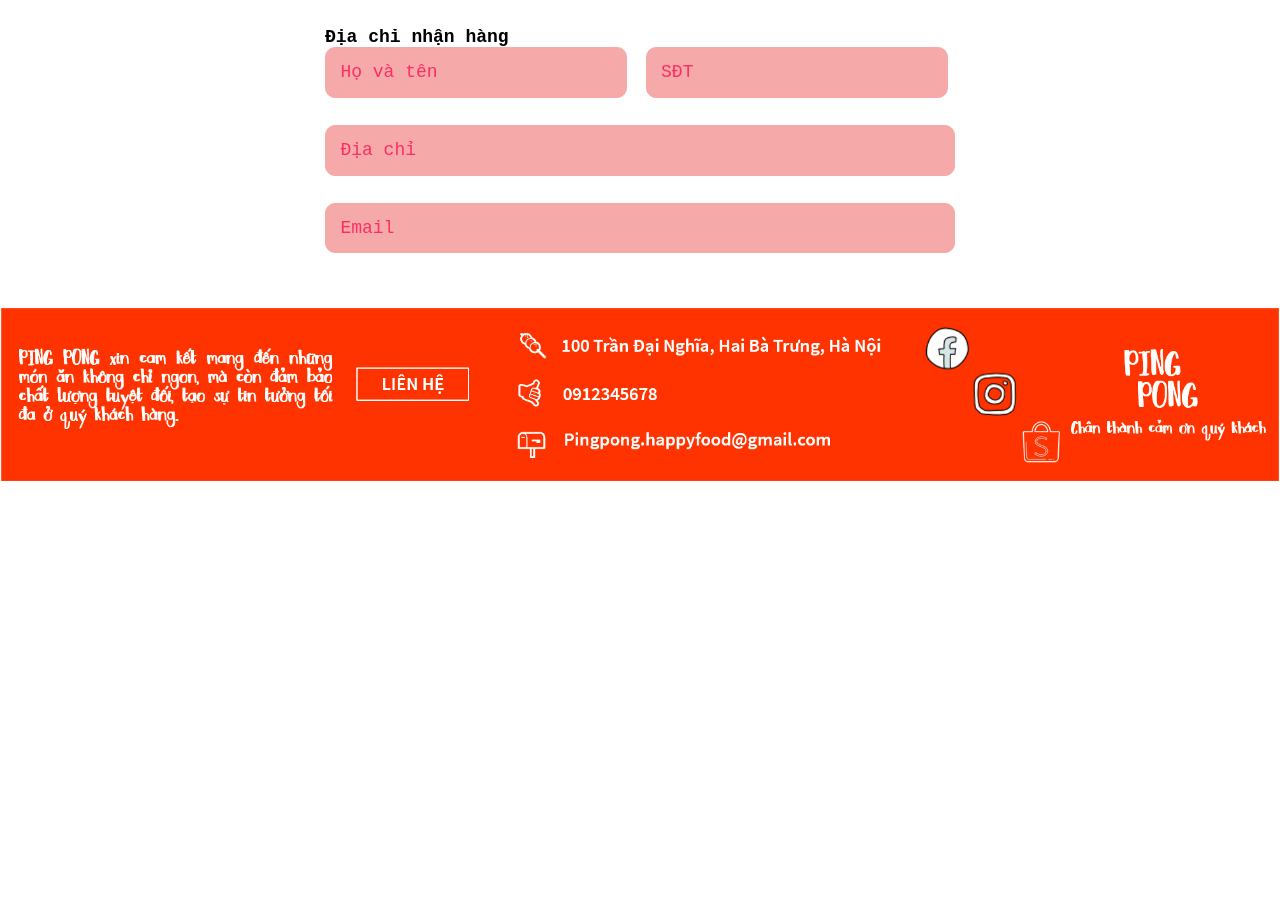
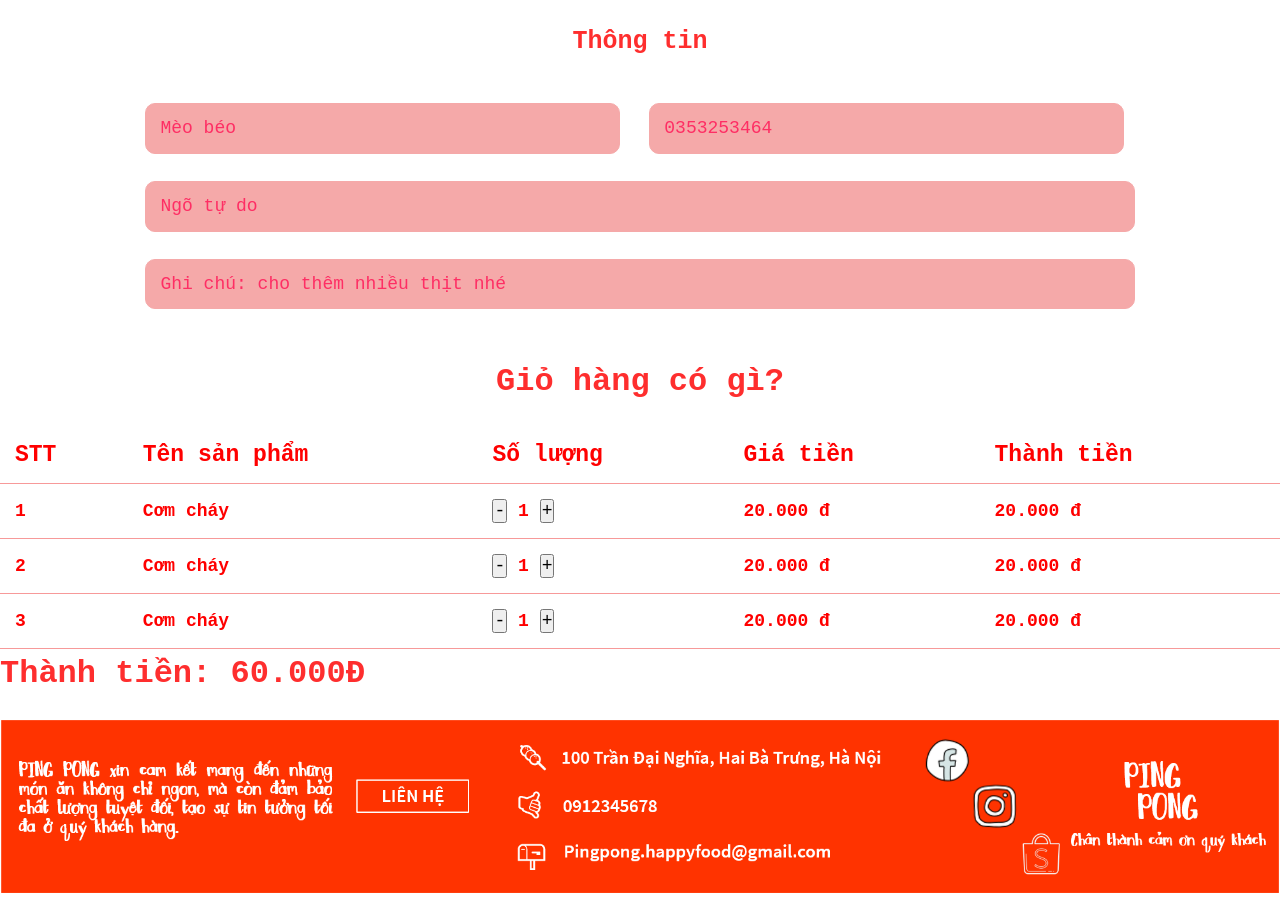
Before and after one commit to uzuhinta/php_mvc_e-commerce, a PHP site: page /framework/users/cart in a window 1280 px wide. Shown: the part 90-989 px from the top of the page. Before the commit the page ends 571 px from the top, so only its background shows below. Run offline with PHP 8.4, Linux system fonts and the light colour scheme.

Commit message:
add cart

```diff
--- a/application/views/users/cart.php
+++ b/application/views/users/cart.php
@@ -1,13 +1,70 @@
 <main>
     <div class="header-bottom">
-        <div class="login-form">
-            <h5>Địa chỉ nhận hàng</h5>
-            <input type="text" name="name" class="register-input1" placeholder="Họ và tên" />
-            <input type="text" name="phone" class="register-input1" style="margin-left:2.9%;" placeholder="SĐT" />
+        <div class="login-form" style="max-width: 55rem;">
+            <p class="title" style="text-align: center;">Thông tin</p>
+            <br>
+            <input type="text" name="name" class="register-input1" placeholder="Mèo béo" />
+            <input type="text" name="phone" class="register-input1" style="margin-left:2.9%;" placeholder="0353253464" />
 
-            <input type="text" name="address" class="register-input2" placeholder="Địa chỉ" />
-            <input type="text" name="email" class="register-input2" placeholder="Email" />
+            <input type="text" name="address" class="register-input2" placeholder="Ngõ tự do" />
+            <input type="text" name="note" class="register-input2" placeholder="Ghi chú: cho thêm nhiều thịt nhé" />
         </div>
+        <p class="title" style="text-align: center; font-size: 32px;">Giỏ hàng có gì?</p>
+        <table>
+            <thead>
+                <th>
+                    STT
+                </th>
+                <th>
+                    Tên sản phẩm
+                </th>
+                <th>
+                    Số lượng
+                </th>
+                <th>
+                    Giá tiền
+                </th>
+                <th>
+                    Thành tiền
+                </th>
+            </thead>
+            <tbody>
+                <tr>
+                    <td>1</td>
+                    <td>Cơm cháy</td>
+                    <td>
+                        <button>-</button>
+                        1
+                        <button>+</button>
+                    </td>
+                    <td>20.000 đ</td>
+                    <td>20.000 đ</td>
+                </tr>
+                <tr>
+                    <td>2</td>
+                    <td>Cơm cháy</td>
+                    <td>
+                        <button>-</button>
+                        1
+                        <button>+</button>
+                    </td>
+                    <td>20.000 đ</td>
+                    <td>20.000 đ</td>
+                </tr>
+                <tr>
+                    <td>3</td>
+                    <td>Cơm cháy</td>
+                    <td>
+                        <button>-</button>
+                        1
+                        <button>+</button>
+                    </td>
+                    <td>20.000 đ</td>
+                    <td>20.000 đ</td>
+                </tr>
+            </tbody>
+        </table>
+        <p class="title" style="text-align: left; font-size: 32px; margin-top: 6px;">Thành tiền: 60.000Đ</p>
     </div>
 </main>
 </div>
--- a/public/css/style_main.css
+++ b/public/css/style_main.css
@@ -138,3 +138,104 @@ main .header-bottom .header-bottom-right ul li .test .content {
   width: 100%;
   height: 5px;
 }
+
+.admin_wrapper {
+  display: flex;
+  height: calc(100vh - (90px));
+  width: 100%;
+}
+
+.admin_wrapper .left_sidebar {
+  height: 100%;
+  flex: 2;
+  background-color: #ff4800;
+}
+.admin_wrapper .left_sidebar ul {
+  list-style: none;
+  margin: 0 auto;
+}
+.admin_wrapper .left_sidebar ul li {
+  border: 0.2px solid red;
+}
+.admin_wrapper .left_sidebar ul li a {
+  color: white;
+  text-decoration: none;
+  display: block;
+  margin: 18px;
+}
+.admin_wrapper .left_sidebar ul li:hover {
+  background-color: #ff0000;
+}
+.admin_wrapper .admin_content {
+  flex: 8;
+  height: 100%;
+  padding: 40px 100px 100px;
+  overflow-y: scroll;
+}
+
+.admin_wrapper .admin_content .button {
+  font-size: 25px;
+  padding: 0.5rem;
+  border: 1px solid #f5a9a9;
+  background-color: #ff4800;
+  max-width: 10rem;
+  border-radius: 5rem;
+  margin-bottom: 1rem;
+}
+.admin_wrapper .admin_content .button:hover {
+  background-color: #ff0000;
+}
+.admin_wrapper .admin_content .button a {
+  color: white;
+  text-decoration: none;
+}
+
+.admin_content .content .page_title {
+  text-align: center;
+  margin-bottom: 1rem;
+  font-size: 30px;
+  color: red;
+  text-transform: uppercase;
+}
+
+table {
+  width: 100%;
+  border-collapse: collapse;
+  font-size: 1.1rem;
+  color: red;
+}
+
+th {
+  font-size: 23px;
+}
+
+th,
+td {
+  padding: 15px;
+  text-align: left;
+  border-bottom: 1px solid #f79999;
+  font-weight: bold;
+}
+.edit {
+  color: green;
+  text-decoration: none;
+}
+.delete {
+  color: blue;
+  text-decoration: none;
+}
+
+.publish {
+  color: blueviolet;
+  text-decoration: none;
+}
+
+.edit:hover,
+.publish:hover,
+.delete:hover {
+  text-decoration: underline;
+}
+
+.active {
+  background-color: #bf0000;
+}
```
